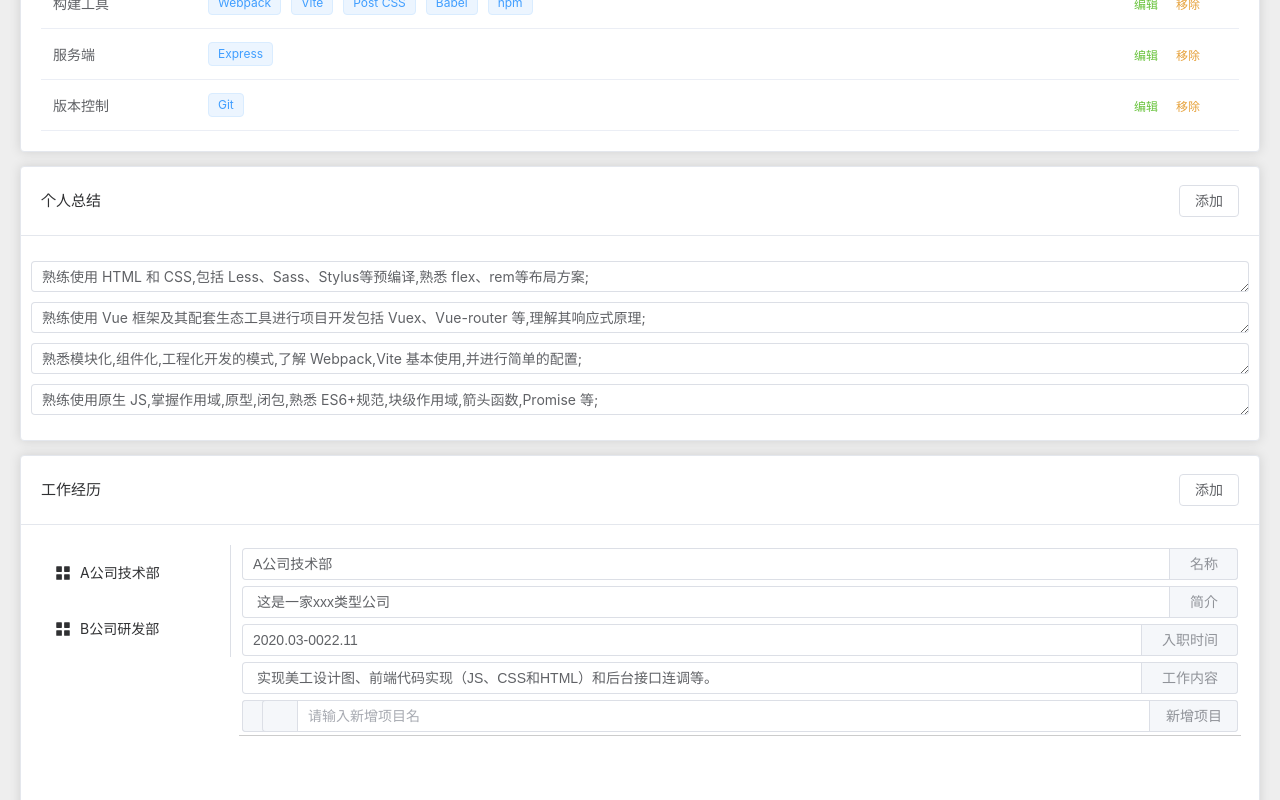
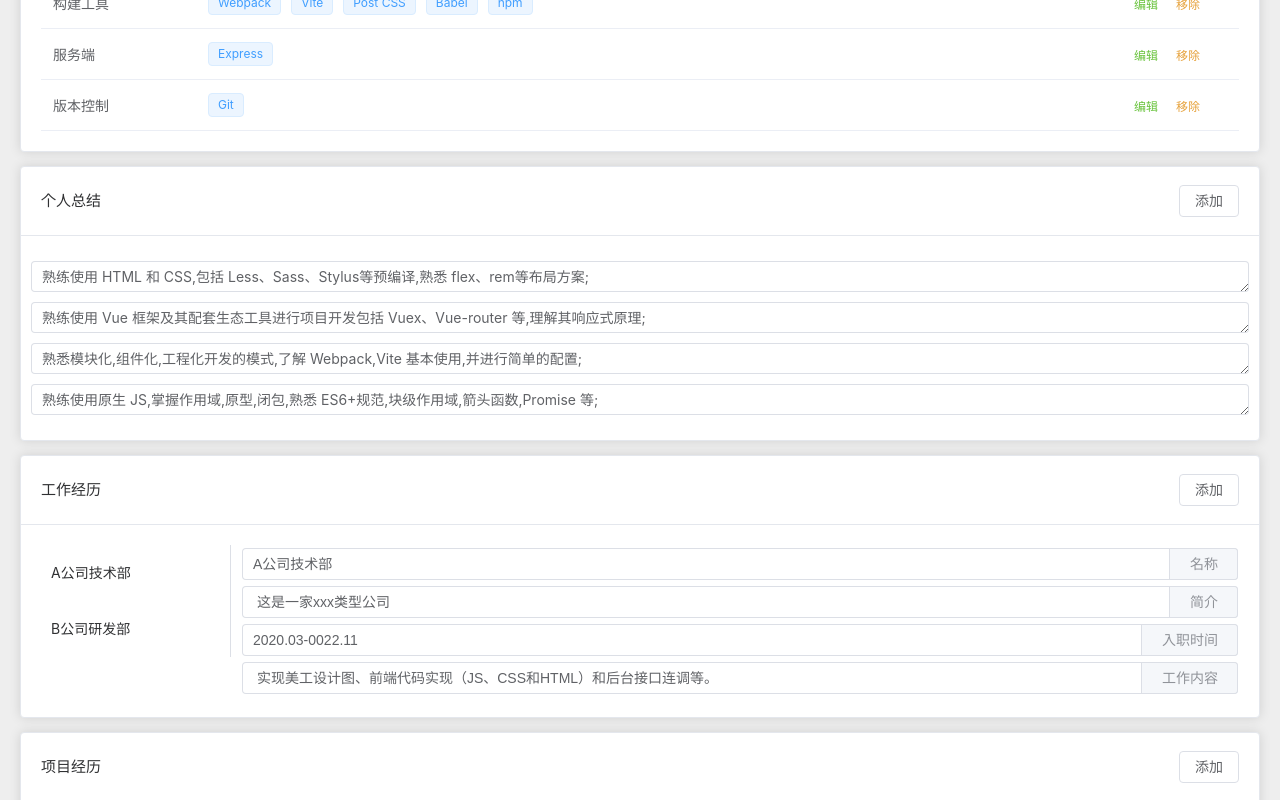
Before and after one commit to mocc124/generate-resume, a Vue app: page /#/edit in a window 1280 px wide. Shown: the part 827-1627 px from the top of the page. Built offline with nearby package versions, Linux system fonts and the light colour scheme.

Commit message:
feat: 项目经历与工作经历编辑模块分离

```diff
--- a/src/components/edit.vue
+++ b/src/components/edit.vue
@@ -105,7 +105,21 @@
                 <workersVue ></workersVue>
             </el-row>
         </el-card>
+        <!-- 项目经历 -->
+        <el-card class="main-card message">
+            <template #header>
+                <div class="card-header">
+                    <span>项目经历</span>
+                    <el-button class="button">添加</el-button>
+                </div>
+            </template>
+            <el-row :gutter="20">
+
+            </el-row>
+        </el-card>
+        后面的内容
     </el-main>
+    <!-- 返回顶部 -->
     </el-container>
     <el-backtop :bottom="80" :right="100">
       <div class="toTop">
@@ -116,7 +130,7 @@
   </template>
 
 <script setup lang='ts'>
-import { ref,reactive,onMounted ,toRaw,nextTick} from 'vue';
+import { ref,reactive,onMounted ,toRaw,nextTick } from 'vue';
 import { useStore } from "@/stores/counter";
 import { useRouter } from "vue-router";
 import workersVue from "./workers.vue";
--- a/src/components/workers.vue
+++ b/src/components/workers.vue
@@ -1,10 +1,10 @@
 <template>
-    <el-container class="layout-container-demo" style="height: 500px">
+    <el-container class="layout-container-demo">
         <el-aside width="200px">
             <el-scrollbar>
                 <el-menu>
                     <el-menu-item v-for="(item,index) in user.companyList" :index="String(index)" @click="selest(index)" :key="index">
-                        <el-icon><icon-menu /></el-icon>
+                        <!-- <el-icon><icon-menu /></el-icon> -->
                         <span>{{ item.name }}</span>
                     </el-menu-item>
                 </el-menu>
@@ -12,7 +12,7 @@
         </el-aside>
         <el-container >
             <el-main style="overflow-x:hidden">
-                <header class="main-h">
+                <div class="main-box">
                     <el-row :gutter="20">
                         <el-input v-model="item.data.name" placeholder="Please input" class="card-input">
                             <template #append>名称</template>
@@ -33,74 +33,7 @@
                             <template #append>工作内容</template>
                         </el-input>
                     </el-row>
-                    <el-row :gutter="20">
-                        <el-input
-                        v-model="inputProjectName"
-                        placeholder="请输入新增项目名"
-                        class="input-with-select card-input"
-                        >
-                        <template #append>
-                            <el-button @click="addProject()">新增项目</el-button>
-                        </template>
-                        <template #prepend>
-                            <el-select v-model="selectProject" filterable placeholder="请选择项目">
-                                <el-option
-                                v-for="item in options"
-                                :key="item.id"
-                                :label="item.name"
-                                :value="item.id"
-                                />
-                            </el-select>
-                        </template>
-                        </el-input>
-                    </el-row>
-                </header>
-                <main class="main-m">
-                    <!-- {{ tableData }} -->
-                    <div v-if="tableData[0]&&selectProject" class="main-m-box">
-                        <el-row :gutter="20">
-                            <el-input v-model="tableData[0].name" placeholder="Please input" class="card-input">
-                                <template #append>项目名称</template>
-                            </el-input>
-                        </el-row>
-                        <el-row :gutter="20">
-                            <el-input v-model="tableData[0].intro" placeholder="Please input" class="card-input" ize="large">
-                                <template #append>项目简介</template>
-                            </el-input>
-                        </el-row>
-                        <el-row :gutter="20">
-                            <el-input v-model="tableData[0].time" placeholder="Please input" class="card-input" ize="large">
-                                <template #append>项目周期</template>
-                            </el-input>
-                        </el-row>
-                        <el-row :gutter="20">
-                            <el-input v-model="tableData[0].difficulty" placeholder="Please input" class="card-input">
-                                <template #append>项目难点</template>
-                            </el-input>
-                        </el-row>
-                        <el-row :gutter="20">
-                            <el-input v-model="tableData[0].content" placeholder="Please input" class="card-input" ize="large">
-                                <template #append>项目业绩</template>
-                            </el-input>
-                        </el-row>
-                        <el-row :gutter="20" style="padding:3px 14px">
-                            <span>
-                                <el-tag v-for="item in tableData[0].skill" id="bases-item"
-                                style="margin:3px"
-                                >{{ item }}</el-tag>
-                            </span>
-                            <span>
-                                <el-input
-                                v-model="inputSkill"
-                                style="max-width:180px;margin: 0 5px;"
-                                placeholder="技术栈"
-                                @change="mychange"
-                                >
-                                </el-input>
-                            </span>
-                        </el-row>
-                    </div>
-                </main>
+                </div>
             </el-main>
         </el-container>
     </el-container>
@@ -112,22 +45,12 @@ import { Menu as IconMenu, Message, Setting, } from '@element-plus/icons-vue'
 import { useStore } from "@/stores/counter";
 import type { CompanyList,ProjectList } from "../stores/type";
 
-let {user} = useStore()
+let { user } = useStore()
 type Item = {
     data:CompanyList
 }
 let selectProject = ref('')
-watch(selectProject, (newVal, oldVal) => {
-    if(!(newVal==='')) {
-        let get = user.projectList.filter(project=>{
-            if(project.id===newVal) {
-                return project
-            }
-        })
-        tableData.splice(0,tableData.length,...get)
-    }
-})
-let inputProjectName = ref('')
+
 let item = reactive<Item>({
     data:{
         name:"",
@@ -137,12 +60,6 @@ let item = reactive<Item>({
         content:""
     }
 })
-let options = [
-  {
-    id: 'Option1',
-    name: 'Option1',
-  }
-]
 let tableData = reactive<ProjectList[]>([])
 let inputSkill = ref('')
 
@@ -156,27 +73,8 @@ const initItem = (index:number)=>{
 }
 const selest =(index:number = 0)=>{
     selectProject.value = ''
-    options = toRaw(user.companyList[index].projects)
+    // options = toRaw(user.companyList[index].projects)
     initItem(index)
-}
-const addProject = ()=>{
-    if(inputProjectName.value==='') {
-        console.error("参数为空");
-        return false
-    }
-    let id = Math.random().toString(36).slice(2,)
-
-    item.data.projects.push({id,name:inputProjectName.value})
-    user.projectList.push({
-        id,
-        name:inputProjectName.value,
-        skill:[],
-        time:"[]个月",
-        difficulty:"项目难点在于[]",
-        intro:"这是一个基于[]扩展的[]的综合型服务。",
-        content:"封装了、减少了、降低了、加快了..."
-    })
-
 }
 const mychange = (value:string)=>{
     tableData[0].skill.push(value)
@@ -189,29 +87,16 @@ const mychange = (value:string)=>{
     padding: 0 .5rem;
 }
 
-.main-h {
+.main-box {
     box-sizing: border-box;
+    overflow: hidden;
     .card-input {
         padding: 0 10px;
         margin: 3px;
         box-sizing: border-box;
     }
 }
-.main-m {
-    box-sizing: border-box;
-    border-bottom: 1px solid #ccc;
-    .card-input {
-        padding: 0 10px;
-        margin: 3px;
-        box-sizing: border-box;
-    }
-    .main-m-box {
-        display: inline-block;
-        width: 100%;
-        height: 100%;
-        overflow: hidden;
-        padding: 5px;
-        box-sizing: border-box;
-    }
+.el-menu-item {
+    overflow: hidden;
 }
 </style>
```
